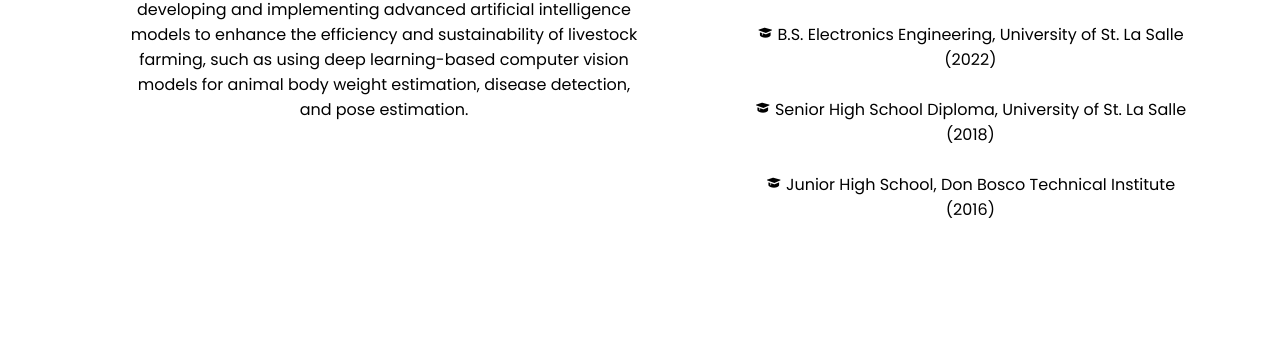
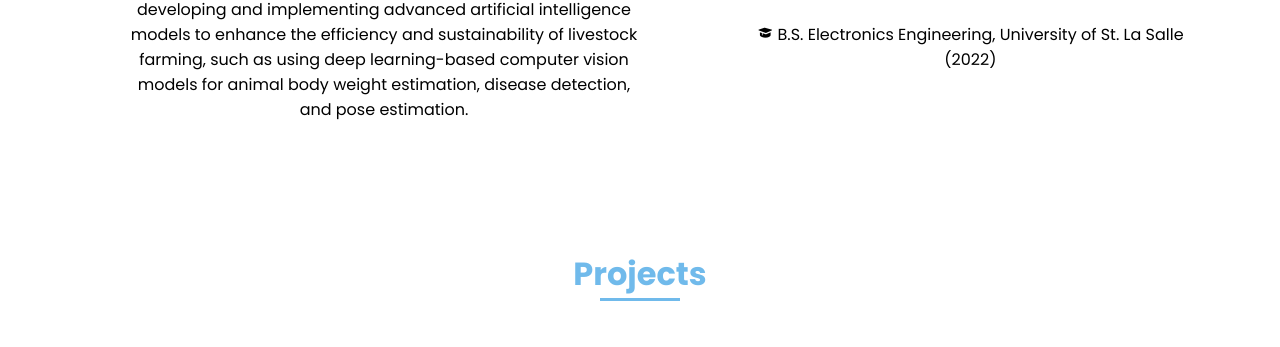
Before and after one commit to angelodecastro/Angelo-Portfolio, a plain HTML site: page index.html in a window 1280 px wide. Shown: the part 929-1276 px from the top of the page. Drawn offline with nearby package versions, Linux system fonts and the light colour scheme.

Commit message:
updated website

```diff
--- a/index.html
+++ b/index.html
@@ -76,15 +76,6 @@
                         <span class="about__text">B.S. Electronics Engineering, University of St. La Salle (2022)</span>
                     </div>
                     <br>
-                    <div class="about__text">
-                        <i class='bx bxs-graduation'></i>
-                        <span class="about__text">Senior High School Diploma, University of St. La Salle (2018)</span>
-                    </div>
-                    <br>
-                    <div class="about__text">
-                        <i class='bx bxs-graduation'></i>
-                        <span class="about__text">Junior High School, Don Bosco Technical Institute (2016)</span>
-                    </div>
                 </div>
             </div>
         </section>
```
